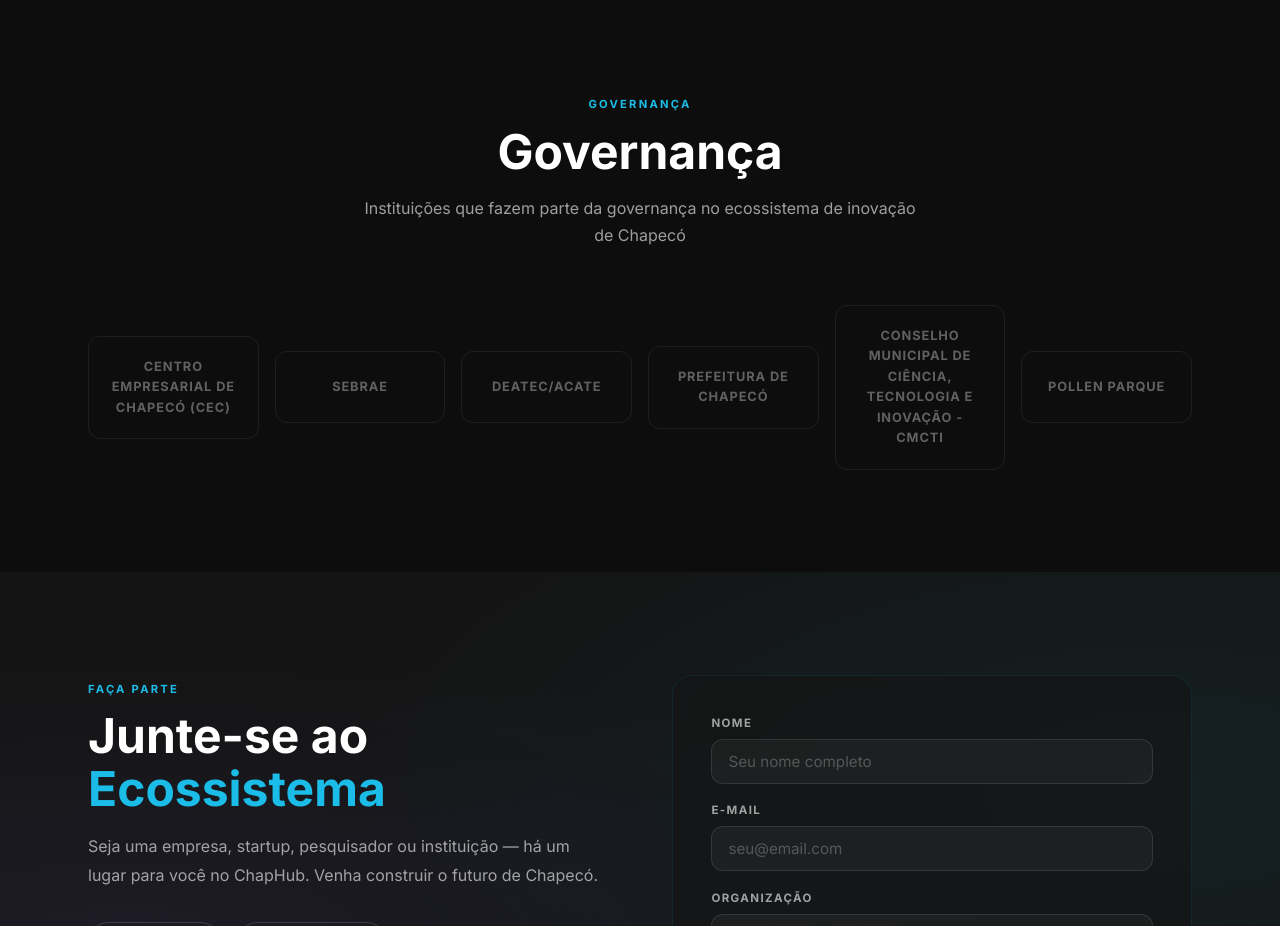
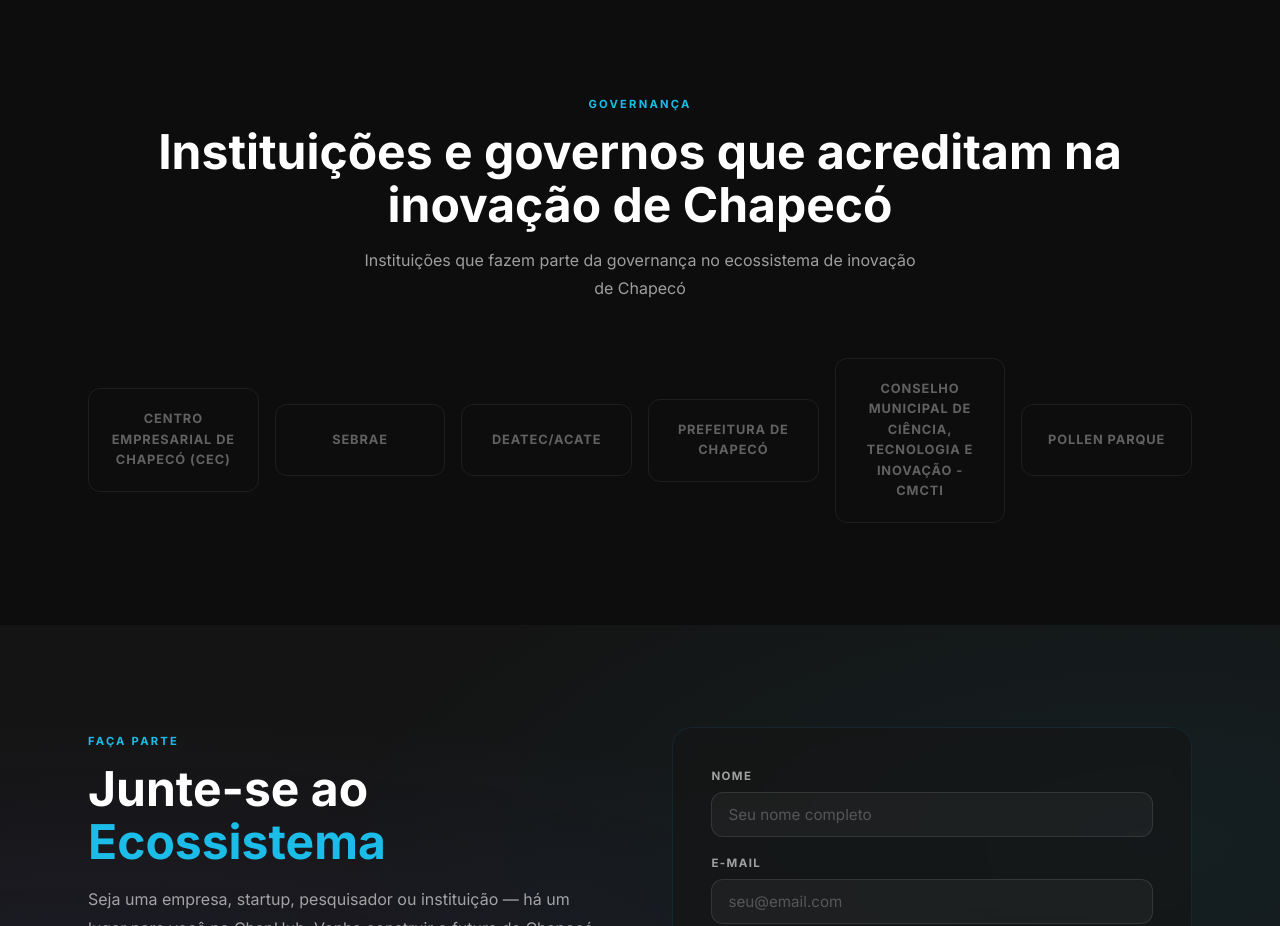
Before and after one commit to LeonidasPedro/chaphub, a React (Vite) app: page / in a window 1280 px wide. Shown: the part 5640-6566 px from the top of the page. Built offline with nearby package versions, Linux system fonts and the light colour scheme.

Commit message:
modificado título do componente Governança

```diff
--- a/src/components/Governanca.jsx
+++ b/src/components/Governanca.jsx
@@ -8,7 +8,7 @@
       <div className="container">
         <div className="section-header fade-in">
           <span className="section-label">Governança</span>
-          <h2 className="section-title">Governança</h2>
+          <h2 className="section-title">Instituições e governos que acreditam na inovação de Chapecó</h2>
           <p className="section-desc">Instituições que fazem parte da governança no ecossistema de inovação de Chapecó</p>
         </div>
         <div className="governanca__grid fade-in">
```
